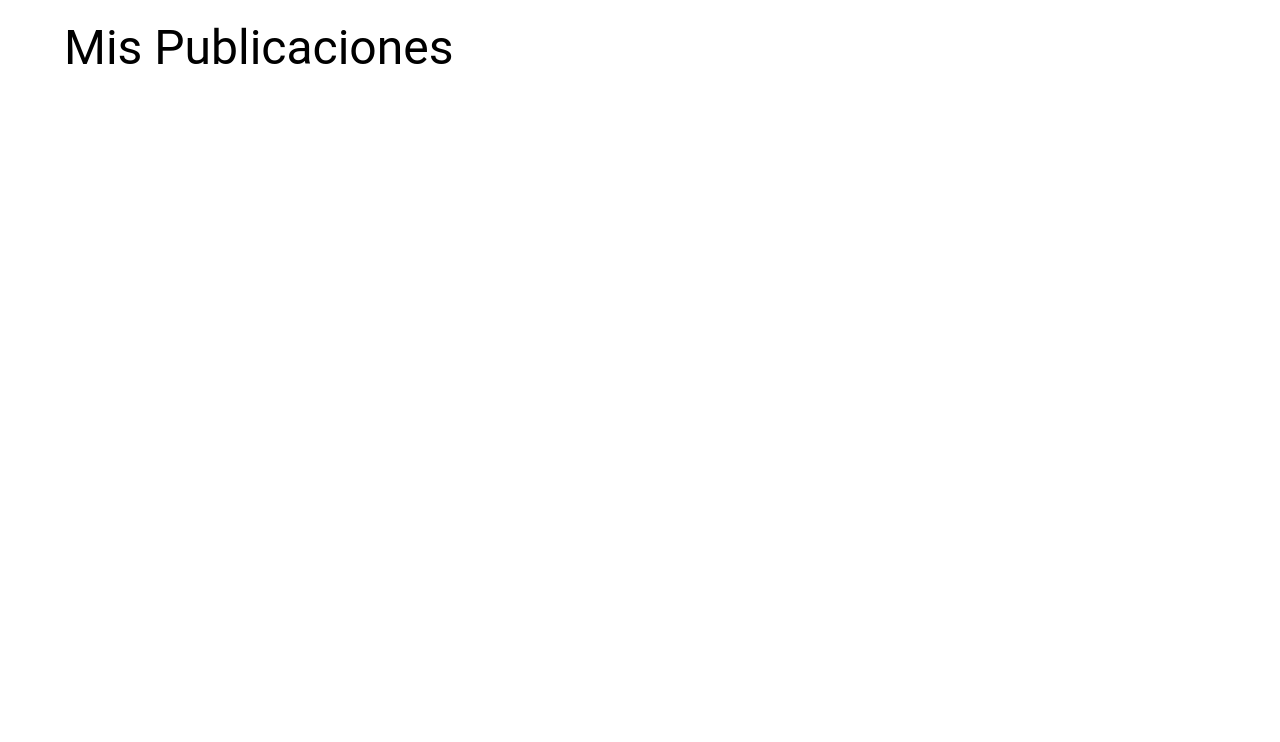
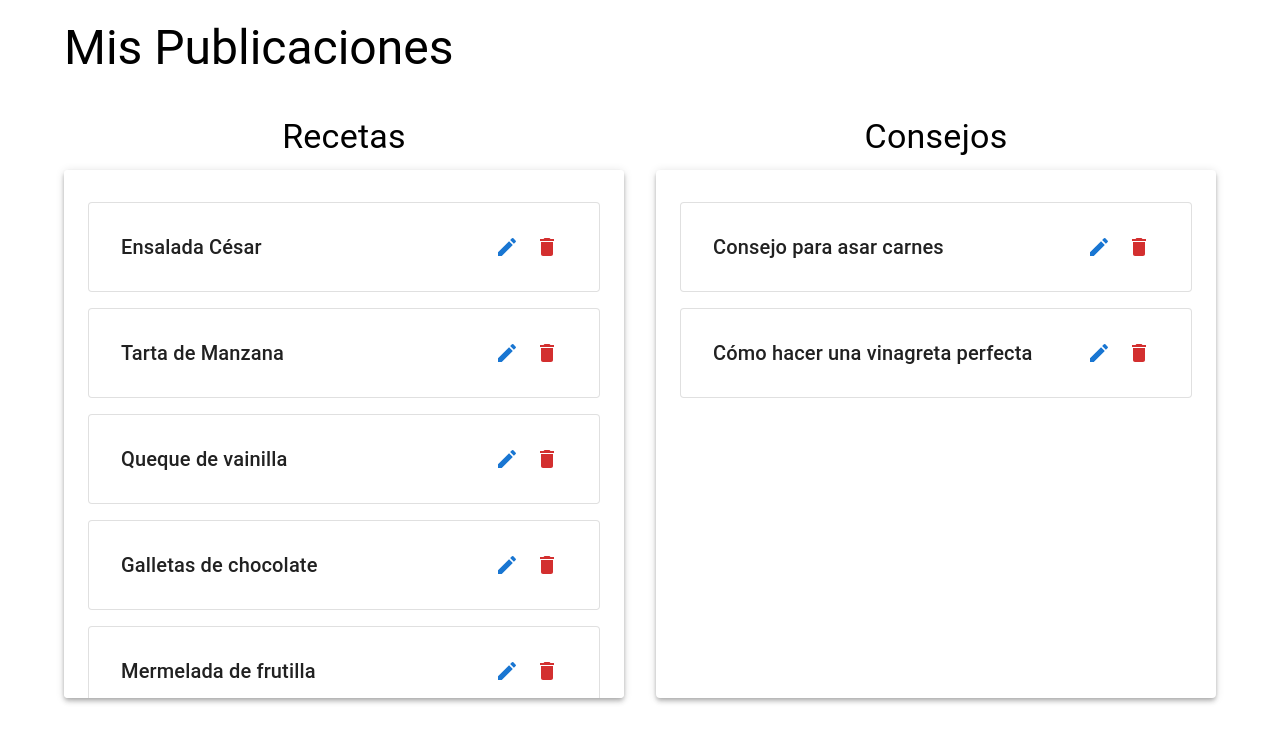
Before and after one commit to Equipo3INF331S2/VitaCocina, a React (Create React App) app in the folder vitacocina/: page /posts in a window 1280 px wide. Shown: the top 742 px of the page. Built offline with nearby package versions, Linux system fonts and the light colour scheme.

Commit message:
add component for posts listing

```diff
--- /dev/null
+++ b/vitacocina/src/components/PostsListPaper.js
@@ -0,0 +1,45 @@
+import React from 'react';
+
+import { Paper, List, ListItem, Typography, Box, IconButton } from '@mui/material';
+
+import EditIcon from '@mui/icons-material/Edit';
+import DeleteIcon from '@mui/icons-material/Delete';
+
+const PostListPaper = ({ posts, type, handleEdit, handleDelete, fallbackText }) => {
+
+  return (
+    <Paper elevation={4} sx={{ p: 3, height: '480px', overflowY: 'auto' }}>
+      {posts.length === 0 ? (
+        <Box sx={{ height: '100%', display: 'flex', alignItems: 'center'}}>
+          <Typography variant='h3' component='h6' textAlign='center'>{fallbackText}</Typography>
+        </Box>
+      ) : (
+      <List>
+        {posts.map((post) => (
+          <Paper variant='outlined' key={post.id} sx={{ mb: 2, p: 2 }}>
+            <ListItem sx={{ display: 'flex', justifyContent: 'space-between' }}>
+              <Typography variant="h6">{post.title}</Typography>
+              <Box>
+                <IconButton
+                  color="primary"
+                  onClick={() => handleEdit(type, post.id)}
+                >
+                  <EditIcon />
+                </IconButton>
+                <IconButton
+                  color="error"
+                  onClick={() => handleDelete(type, post.id)}
+                >
+                  <DeleteIcon />
+                </IconButton>
+              </Box>
+            </ListItem>
+          </Paper>
+        ))}
+      </List>
+      )}
+    </Paper>
+  );
+};
+
+export default PostListPaper;
--- a/vitacocina/src/pages/MyPostsPage.js
+++ b/vitacocina/src/pages/MyPostsPage.js
@@ -1,4 +1,10 @@
+import React, { useState } from 'react';
 import { Typography, Container } from '@mui/material';
+import Grid from '@mui/material/Grid2';
+
+import PostListPaper from '../components/PostsListPaper';
+
+// Ejemplos de recetas y consejos
 const exampleRecipes = [
   { id: 1, title: "Ensalada César" },
   { id: 2, title: "Tarta de Manzana" },
@@ -16,11 +22,62 @@ const exampleTips = [
 ];
 
 const MyPostsPage = () => {
+  const [recipes, setRecipes] = useState(exampleRecipes);
+  const [tips, setTips] = useState(exampleTips);
+
+  const fallbackText = {
+    recipes: 'No tienes ningúna receta publicada.',
+    tips: 'No tienes ningún consejo publicado.'
+  }
+
+  const handleEdit = (type, id) => {
+    console.log(`Edit ${type} with ID: ${id}`);
+  };
+
+  const handleDelete = (type, id) => {
+    if (type === 'recipe') {
+      setRecipes((prev) => prev.filter((recipe) => recipe.id !== id));
+    } else if (type === 'tip') {
+      setTips((prev) => prev.filter((tip) => tip.id !== id));
+    }
+    console.log(`Delete ${type} with ID: ${id}`);
+  };
+
   return (
     <Container maxWidth='lg' sx={{ paddingTop: '20px' }}>
       <Typography variant="h3" gutterBottom>
         Mis Publicaciones
       </Typography>
+
+      <Grid container spacing={4} columns={{ xs: 12 }} marginTop={5}>
+        {/* Columna de recetas */}
+        <Grid size={{ xs: 12, sm: 12, md: 6 }}>
+          <Typography variant="h4" textAlign='center' gutterBottom>
+            Recetas
+          </Typography>
+          <PostListPaper
+            posts={recipes}
+            handleEdit={handleEdit}
+            handleDelete={handleDelete}
+            type={'recipe'}
+            fallbackText={fallbackText.recipes}
+          />
+        </Grid>
+
+        {/* Columna de consejos */}
+        <Grid size={{ xs: 12, sm: 12, md: 6 }}>
+          <Typography variant="h4" textAlign='center' gutterBottom>
+            Consejos
+          </Typography>
+          <PostListPaper
+            posts={tips}
+            handleEdit={handleEdit}
+            handleDelete={handleDelete}
+            type={'tip'}
+            fallbackText={fallbackText.tips}
+          />
+        </Grid>
+      </Grid>
     </Container>
   );
 };
```
